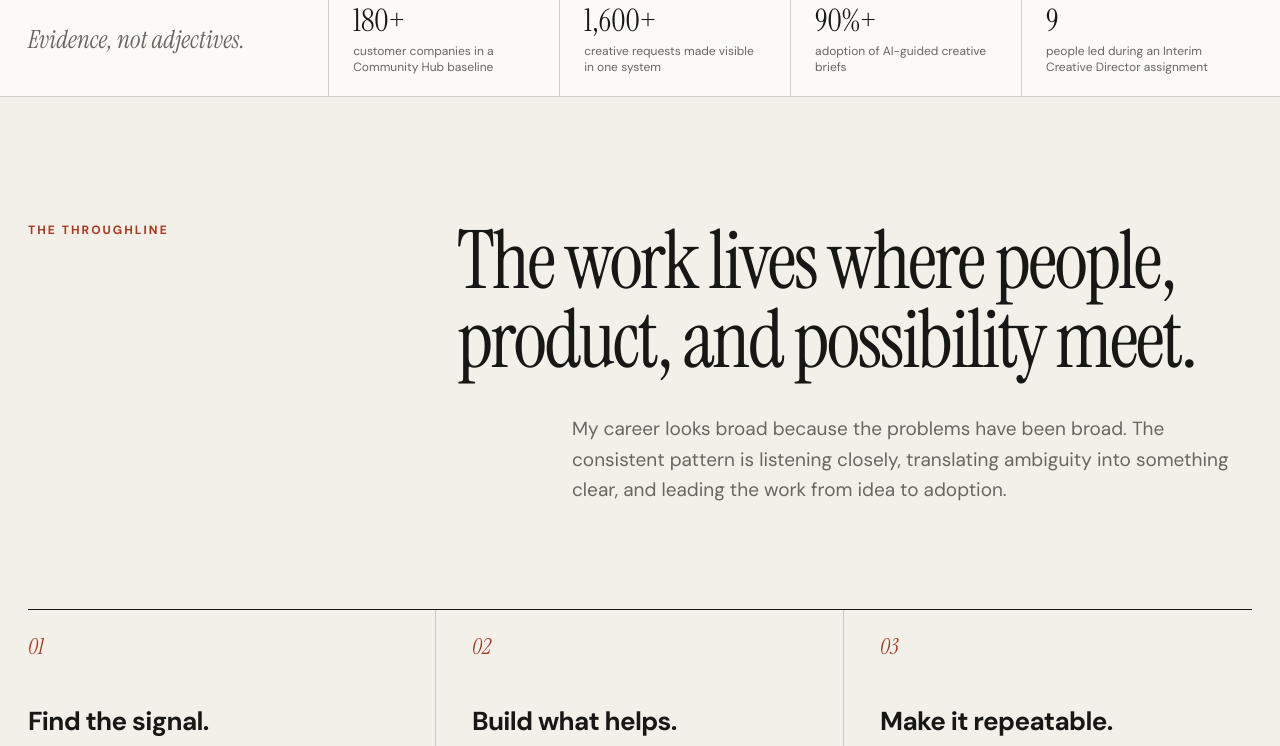
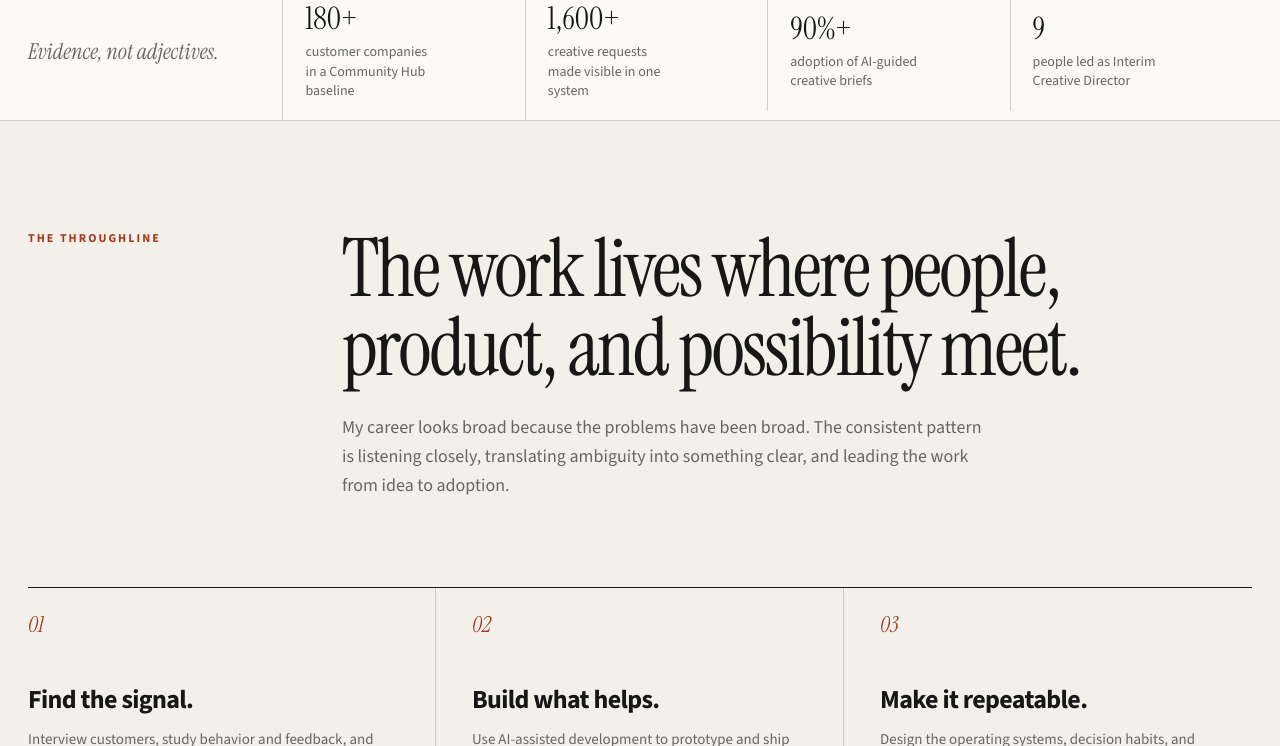
Before and after one commit to juliuscnavarro619/portfolio-4, a plain HTML site: page index.html in a window 1280 px wide. Shown: the part 844-1590 px from the top of the page. Drawn offline with nearby package versions, Linux system fonts and the light colour scheme.

Commit message:
Tune typography hierarchy and editorial spacing

```diff
--- a/index.html
+++ b/index.html
@@ -7,7 +7,7 @@
   <title>JC Navarro — Customer Marketing and AI Innovation</title>
   <link rel="preconnect" href="https://fonts.googleapis.com">
   <link rel="preconnect" href="https://fonts.gstatic.com" crossorigin>
-  <link href="https://fonts.googleapis.com/css2?family=DM+Sans:wght@400;500;600;700&amp;family=Instrument+Serif:ital@0;1&amp;display=swap" rel="stylesheet">
+  <link href="https://fonts.googleapis.com/css2?family=Instrument+Serif:ital@0;1&amp;family=Source+Sans+3:wght@400;500;600;700&amp;display=swap" rel="stylesheet">
   <link rel="canonical" href="https://jcnavarro.net/">
   <link rel="icon" href="assets/favicon.ico">
   <link rel="apple-touch-icon" href="assets/apple-touch-icon.png">
@@ -40,7 +40,7 @@
     }
     * { box-sizing: border-box; }
     html { scroll-behavior: smooth; }
-    body { margin: 0; background: var(--paper); color: var(--ink); font: 400 17px/1.62 "DM Sans", sans-serif; }
+    body { margin: 0; background: var(--paper); color: var(--ink); font: 400 17px/1.6 "Source Sans 3", sans-serif; }
     a { color: inherit; }
     img { display: block; max-width: 100%; }
     h1, h2, h3, p { margin-top: 0; }
@@ -72,22 +72,22 @@
     .button.primary { background: var(--accent); border-color: var(--accent); color: #171816; }
     .button:hover { background: var(--white); border-color: var(--white); color: var(--ink); }
     .proof-line { background: var(--white); border-bottom: 1px solid var(--line); }
-    .proof-line .shell { min-height: 112px; display: grid; grid-template-columns: 1.3fr repeat(4, 1fr); align-items: center; }
-    .proof-title { padding-right: 32px; color: var(--muted); font: italic 25px/1.1 "Instrument Serif", serif; }
-    .proof-item { min-height: 112px; display: flex; flex-direction: column; justify-content: center; padding: 18px 24px; border-left: 1px solid var(--line); }
+    .proof-line .shell { min-height: 118px; display: grid; grid-template-columns: 1.05fr repeat(4, 1fr); align-items: center; }
+    .proof-title { padding-right: 28px; color: var(--muted); font: italic 22px/1.15 "Instrument Serif", serif; }
+    .proof-item { min-height: 118px; display: flex; flex-direction: column; justify-content: center; padding: 20px 22px; border-left: 1px solid var(--line); }
     .proof-item strong { font: 400 31px/1 "Instrument Serif", serif; }
-    .proof-item span { margin-top: 7px; color: var(--muted); font-size: 12px; line-height: 1.35; }
-    .section { padding-block: 124px; }
+    .proof-item span { max-width: 19ch; margin-top: 8px; color: var(--muted); font-size: 14px; line-height: 1.38; }
+    .section { padding-block: 108px; }
     .section.white { background: var(--white); }
     .eyebrow { color: var(--accent-dark); font-size: 12px; font-weight: 700; letter-spacing: .17em; text-transform: uppercase; }
     .eyebrow.light { color: #f18a69; }
     h2 { margin-bottom: 0; font: 400 clamp(49px, 6.3vw, 88px)/.98 "Instrument Serif", serif; letter-spacing: -.03em; }
     h3 { font-size: 26px; line-height: 1.17; letter-spacing: -.025em; }
-    .thesis { display: grid; grid-template-columns: .7fr 1.65fr; gap: 92px; align-items: start; }
+    .thesis { display: grid; grid-template-columns: minmax(150px, .48fr) minmax(0, 1.72fr); gap: 60px; align-items: start; }
     .thesis h2 { max-width: 870px; }
-    .thesis-copy { max-width: 680px; margin: 35px 0 0 auto; }
-    .thesis-copy p { color: var(--muted); font-size: 19px; }
-    .disciplines { display: grid; grid-template-columns: repeat(3, 1fr); margin-top: 84px; border-top: 1px solid var(--ink); }
+    .thesis-copy { max-width: 650px; margin: 26px 0 0; }
+    .thesis-copy p { color: var(--muted); font-size: 18px; line-height: 1.62; }
+    .disciplines { display: grid; grid-template-columns: repeat(3, 1fr); margin-top: 68px; border-top: 1px solid var(--ink); }
     .discipline { min-height: 260px; padding: 26px 36px 0 0; border-right: 1px solid var(--line); }
     .discipline + .discipline { padding-left: 36px; }
     .discipline:last-child { border-right: 0; }
@@ -203,7 +203,7 @@
       .proof-item { min-height: 94px; padding: 15px 12px; }
       .proof-item:nth-child(odd) { border-left: 0; }
       .proof-item:nth-child(-n+3) { border-bottom: 1px solid var(--line); }
-      .section { padding-block: 82px; }
+      .section { padding-block: 74px; }
       h2 { font-size: clamp(45px, 14vw, 63px); }
       .disciplines { grid-template-columns: 1fr; margin-top: 55px; }
       .discipline, .discipline + .discipline { min-height: auto; padding: 24px 0 30px; border-right: 0; border-bottom: 1px solid var(--line); }
@@ -263,7 +263,7 @@
       <div class="proof-item"><strong>180+</strong><span>customer companies in a Community Hub baseline</span></div>
       <div class="proof-item"><strong>1,600+</strong><span>creative requests made visible in one system</span></div>
       <div class="proof-item"><strong>90%+</strong><span>adoption of AI-guided creative briefs</span></div>
-      <div class="proof-item"><strong>9</strong><span>people led during an Interim Creative Director assignment</span></div>
+      <div class="proof-item"><strong>9</strong><span>people led as Interim Creative Director</span></div>
     </div></div>
     <section class="section shell">
       <div class="thesis"><div class="eyebrow">The throughline</div><div><h2>The work lives where people, product, and possibility meet.</h2><div class="thesis-copy"><p>My career looks broad because the problems have been broad. The consistent pattern is listening closely, translating ambiguity into something clear, and leading the work from idea to adoption.</p></div></div></div>
```
